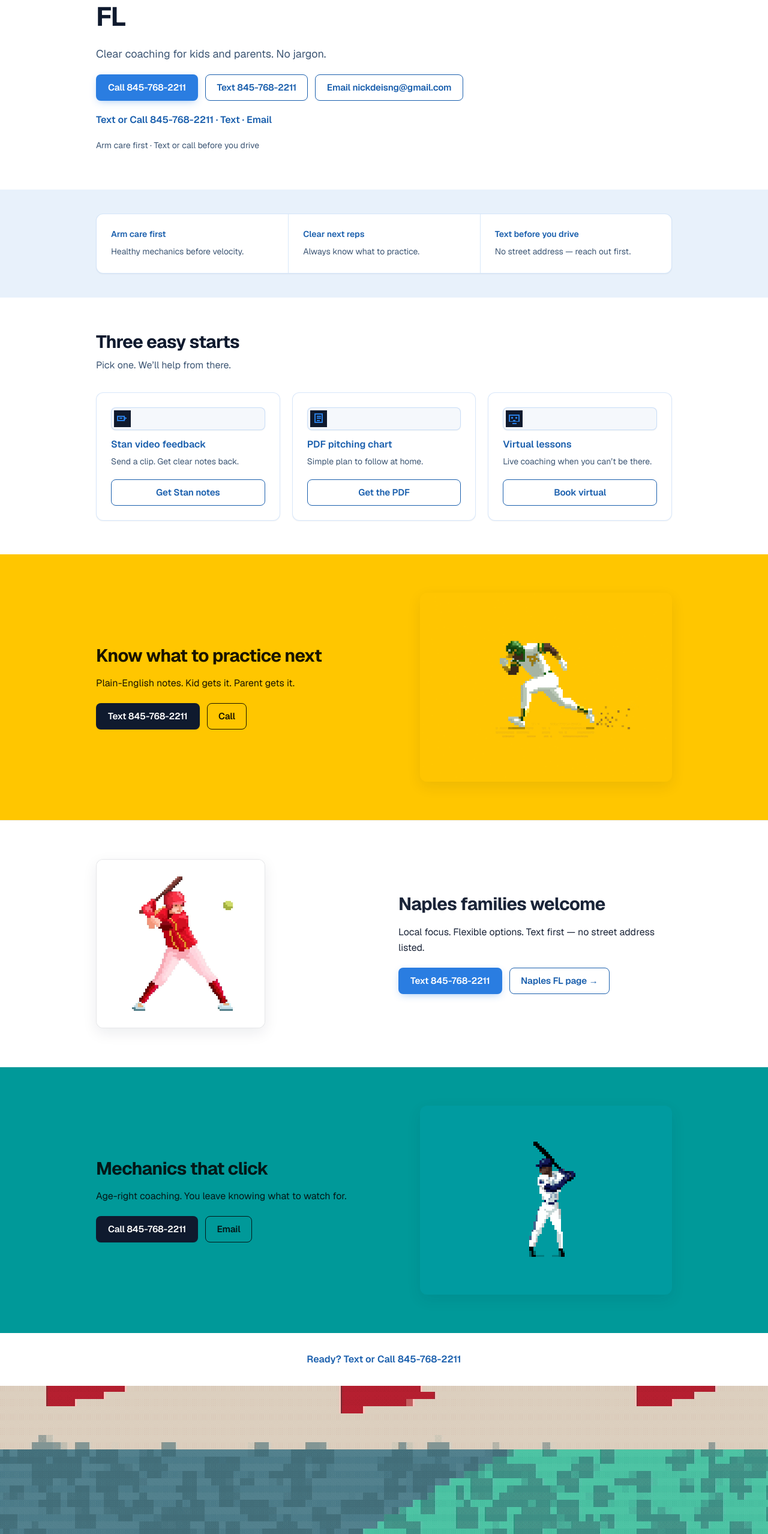
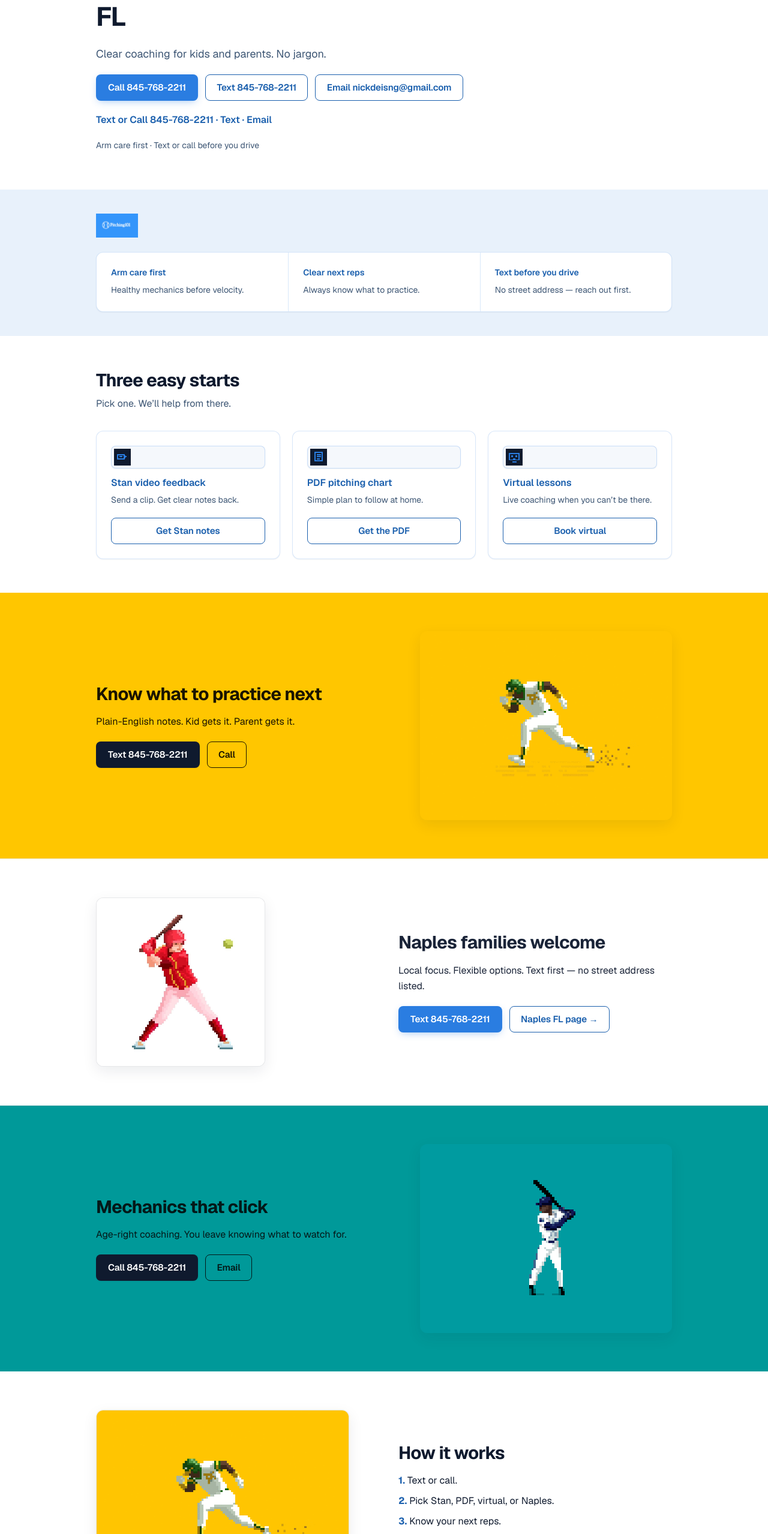
Before and after one commit to Pitching101/pitching101-web, a Next.js app: page / in a window 1280 px wide. Shown: the part 243-2800 px from the top of the page at 60% size. Built offline with nearby package versions, Linux system fonts and the light colour scheme.

Commit message:
Readable logo polish: transparent blue mark, alt media R/L/R/L
Recolor/crop blue-on-white to brand blue with transparent bg for nav
contrast; place white-on-blue badge on soft trust band; add how-it-works
row with media left for fourth alternate; tighten footer copy.

```diff
--- a/src/app/page.tsx
+++ b/src/app/page.tsx
@@ -4,6 +4,7 @@ import PixelIcon from "@/components/PixelIcon";
 import Reveal from "@/components/Reveal";
 import TrustStrip from "@/components/TrustStrip";
 import ContactCtas from "@/components/ContactCtas";
+import Logo from "@/components/Logo";
 
 const programs = [
   {
@@ -65,10 +66,13 @@ export default function HomePage() {
         </div>
       </section>
 
-      {/* 2. COLORED — trust */}
+      {/* 2. COLORED — trust + white-on-blue mark */}
       <section className="band-soft">
-        <div className="mx-auto max-w-5xl px-5 py-8 sm:px-8 sm:py-10">
-          <Reveal>
+        <div className="mx-auto max-w-5xl space-y-6 px-5 py-8 sm:px-8 sm:py-10">
+          <Reveal className="flex justify-center sm:justify-start">
+            <Logo variant="on-blue" height={48} />
+          </Reveal>
+          <Reveal delayMs={60}>
             <TrustStrip />
           </Reveal>
         </div>
@@ -198,16 +202,36 @@ export default function HomePage() {
         </div>
       </section>
 
-      {/* 7. WHITE spacer before scenic */}
-      <section className="text-band">
-        <div className="mx-auto max-w-5xl px-5 py-8 text-center sm:px-8">
-          <Reveal>
-            <p className="text-base font-semibold text-blue-dark">
-              Ready? Text or Call{" "}
-              <a href="tel:8457682211" className="hover:underline">
-                845-768-2211
+      {/* 7. WHITE how-it-works — short steps, then media LEFT (#4 alternate) */}
+      <section id="how-it-works" className="text-band scroll-mt-24">
+        <div className="content-row content-row-flip">
+          <Reveal from="right" className="content-row-copy">
+            <h2 className="ui-title ui-title-md">How it works</h2>
+            <ol className="space-y-2 text-base leading-relaxed">
+              <li><strong className="text-blue-dark">1.</strong> Text or call.</li>
+              <li><strong className="text-blue-dark">2.</strong> Pick Stan, PDF, virtual, or Naples.</li>
+              <li><strong className="text-blue-dark">3.</strong> Know your next reps.</li>
+            </ol>
+            <div className="flex flex-wrap gap-3 pt-1">
+              <a href="sms:8457682211" className="btn">
+                Text 845-768-2211
               </a>
-            </p>
+              <a href="tel:8457682211" className="btn-ghost">
+                Call
+              </a>
+            </div>
+          </Reveal>
+          <Reveal from="left" delayMs={80} className="content-row-media">
+            <div className="media-frame media-frame-white">
+              <Image
+                src="/assets/pixel-runner.gif"
+                alt="Pixel art baseball runner"
+                width={800}
+                height={600}
+                className="row-gif"
+                unoptimized
+              />
+            </div>
           </Reveal>
         </div>
       </section>
--- a/src/components/Footer.tsx
+++ b/src/components/Footer.tsx
@@ -7,8 +7,7 @@ export default function Footer() {
         <div className="space-y-4">
           <Logo variant="on-white" />
           <p className="max-w-sm text-sm leading-relaxed text-ink-soft">
-            Youth &amp; elite pitching instruction for families in the Naples,
-            Florida area — clear coaching and confident arms.
+            Youth pitching lessons for Naples, FL families. Clear coaching. No jargon.
           </p>
         </div>
         <div className="space-y-2 text-sm">
--- a/src/components/Header.tsx
+++ b/src/components/Header.tsx
@@ -8,6 +8,9 @@ export default function Header() {
         <nav className="flex flex-wrap items-center justify-end gap-x-4 gap-y-2 text-sm font-medium text-ink-soft">
           <a href="/#programs" className="nav-link">
             Programs
+          </a>
+          <a href="/#how-it-works" className="nav-link">
+            How it works
           </a>
           <a href="/naples-fl-pitching-lessons/" className="nav-link">
             Naples FL
--- a/src/components/Logo.tsx
+++ b/src/components/Logo.tsx
@@ -8,8 +8,8 @@ export default function Logo({
   height = 40,
 }: {
   className?: string;
-  /** on-white: light-blue baseball on white (nav / light bands).
-   *  on-blue: white baseball on bright blue (colored / blue headers). */
+  /** on-white: brand-blue mark on transparent (nav / light bands).
+   *  on-blue: white mark on bright blue badge (colored / blue sections). */
   variant?: "on-white" | "on-blue";
   height?: number;
 }) {
@@ -18,7 +18,8 @@ export default function Logo({
       ? "/assets/logo-white-on-blue.png"
       : "/assets/logo-blue-on-white.png";
 
-  const aspect = variant === "on-blue" ? 1240 / 874 : 1528 / 644;
+  // Intrinsic sizes after crop (see public/assets logos)
+  const aspect = variant === "on-blue" ? 1142 / 654 : 1502 / 465;
   const width = Math.round(height * aspect);
 
   return (
@@ -32,8 +33,8 @@ export default function Logo({
         alt="Pitching101"
         width={width}
         height={height}
-        className="w-auto"
-        style={{ height }}
+        className="h-auto w-auto max-h-10"
+        style={{ height, width: "auto" }}
         priority
       />
     </Link>
```
Also changed, not shown: public/assets/logo-blue-on-white.png.
